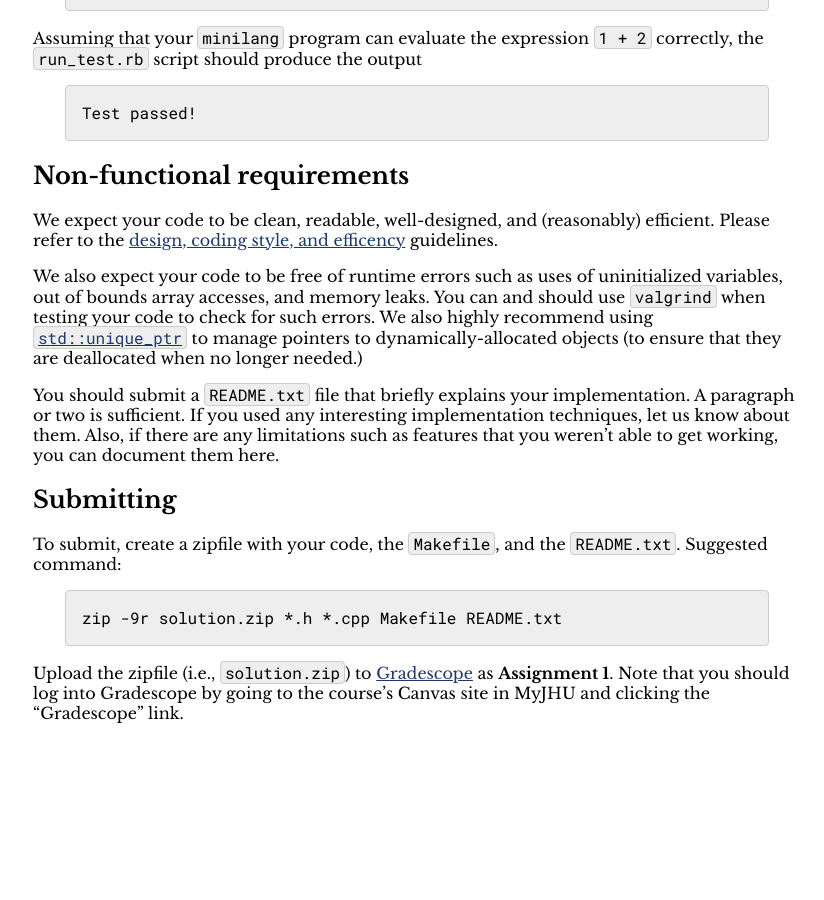
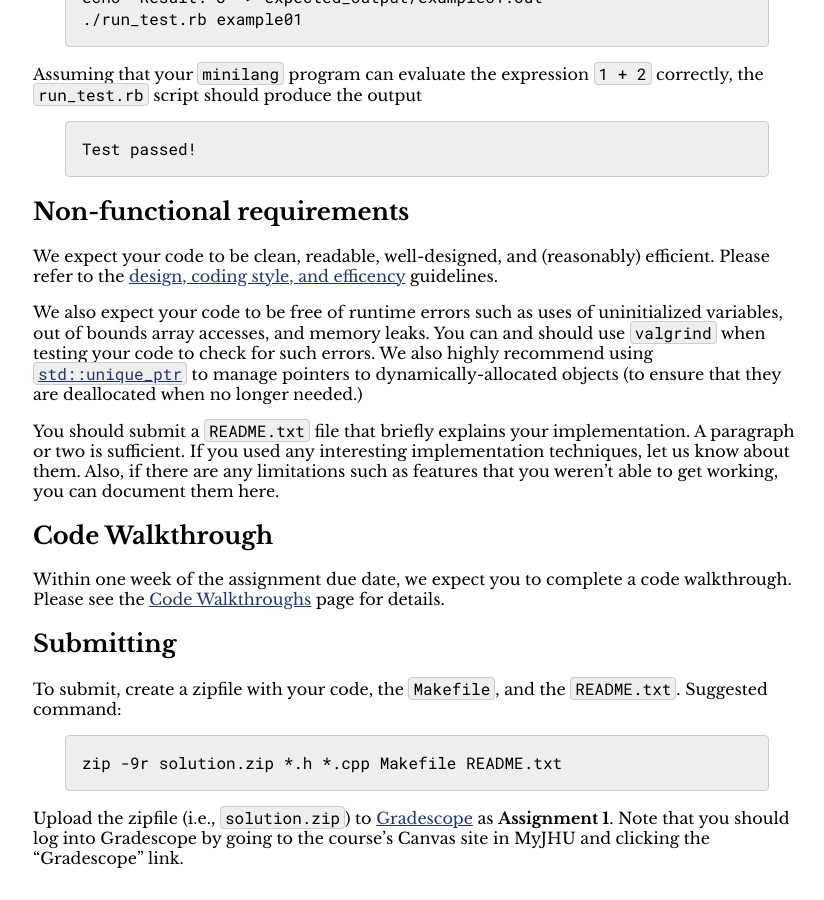
Before and after one commit to jhucompilers/fall2026, a Jekyll site: the page built from assign/assign01.md, in a window 1280 px wide and 900 px high, scrolled down 6785 px. Shown: the whole window, without its empty margins (223-1047 px from the left). Built offline with Jekyll 4.4.1, drawn with Linux system fonts in a browser that asks for light colours; before the commit the page ends 7540 px from its top, so only the background shows below that; some of the changed text lies outside the part shown.

Commit message:
post information about code walkthroughs

```diff
--- a/assign/assign01.md
+++ b/assign/assign01.md
@@ -4,6 +4,8 @@ title: "Assignment 1"
 ---
 
 **Due**: Friday, Sep 18th by 11pm Baltimore time
+
+*Update 9/16*: Added a [Code Walkthrough](#code-walkthrough) section
 
 # Interpreter part 1: expression evaluation
 
@@ -366,6 +368,12 @@ interesting implementation techniques, let us know about them.
 Also, if there are any limitations such as features that you weren't
 able to get working, you can document them here.
 
+## Code Walkthrough
+
+Within one week of the assignment due date, we expect you to complete a
+code walkthrough. Please see the [Code Walkthroughs](codewalkthrough.html)
+page for details.
+
 ## Submitting
 
 To submit, create a zipfile with your code, the `Makefile`, and the
```
Also changed, not shown: assign/codewalkthrough.md (added, +52 -0 lines), index.md (+3 -0 lines).
